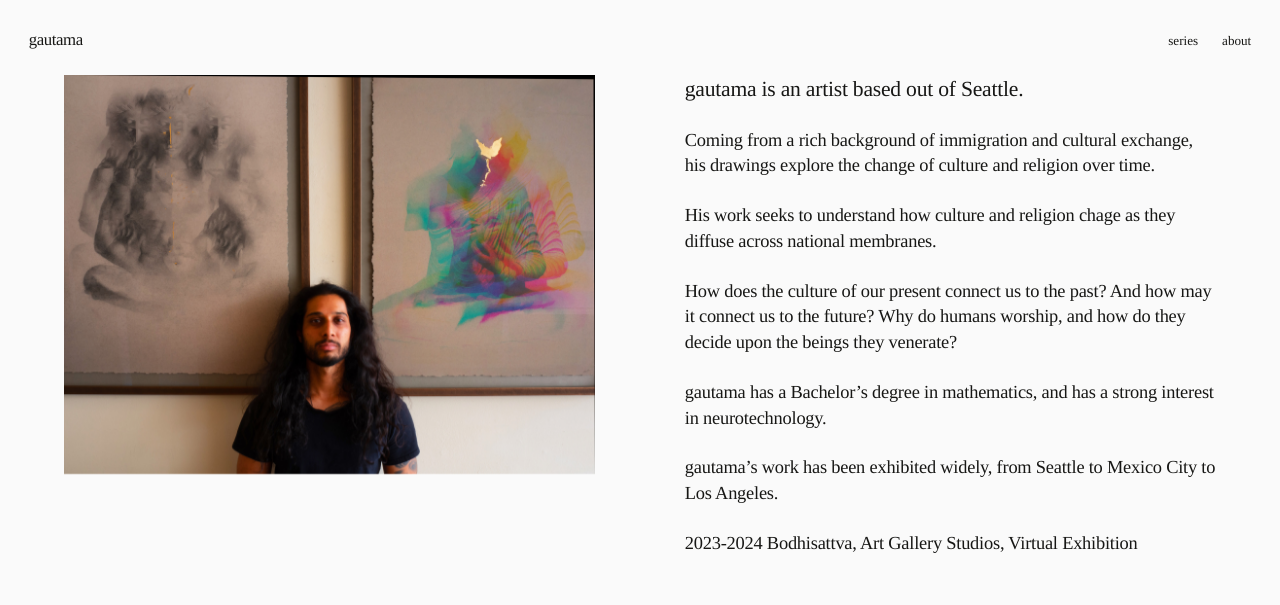
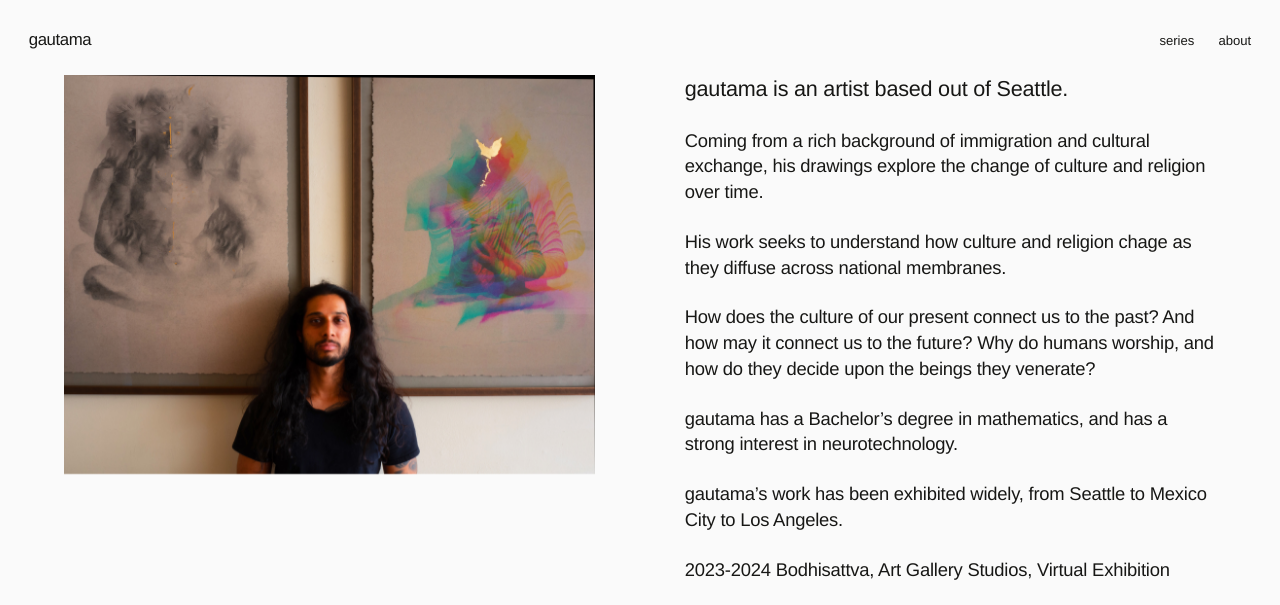
Before and after one commit to asura-io/asura-io.github.io, an Astro site: page /about in a window 1280 px wide. Shown: the top 605 px of the page. Built offline with nearby package versions, Linux system fonts and the light colour scheme; Astro itself is replaced by a stand-in of ours.

Commit message:
Use clean sans serif site type

```diff
--- a/src/styles/global.css
+++ b/src/styles/global.css
@@ -4,7 +4,7 @@
   --muted: #77766f;
   --line: #d9d7ce;
   --pad: clamp(1rem, 2.25vw, 2.75rem);
-  font-family: Times, 'Times New Roman', serif;
+  font-family: 'Helvetica Neue', Helvetica, Arial, sans-serif;
   color: var(--ink);
   background: var(--paper);
   font-synthesis: none;
```
